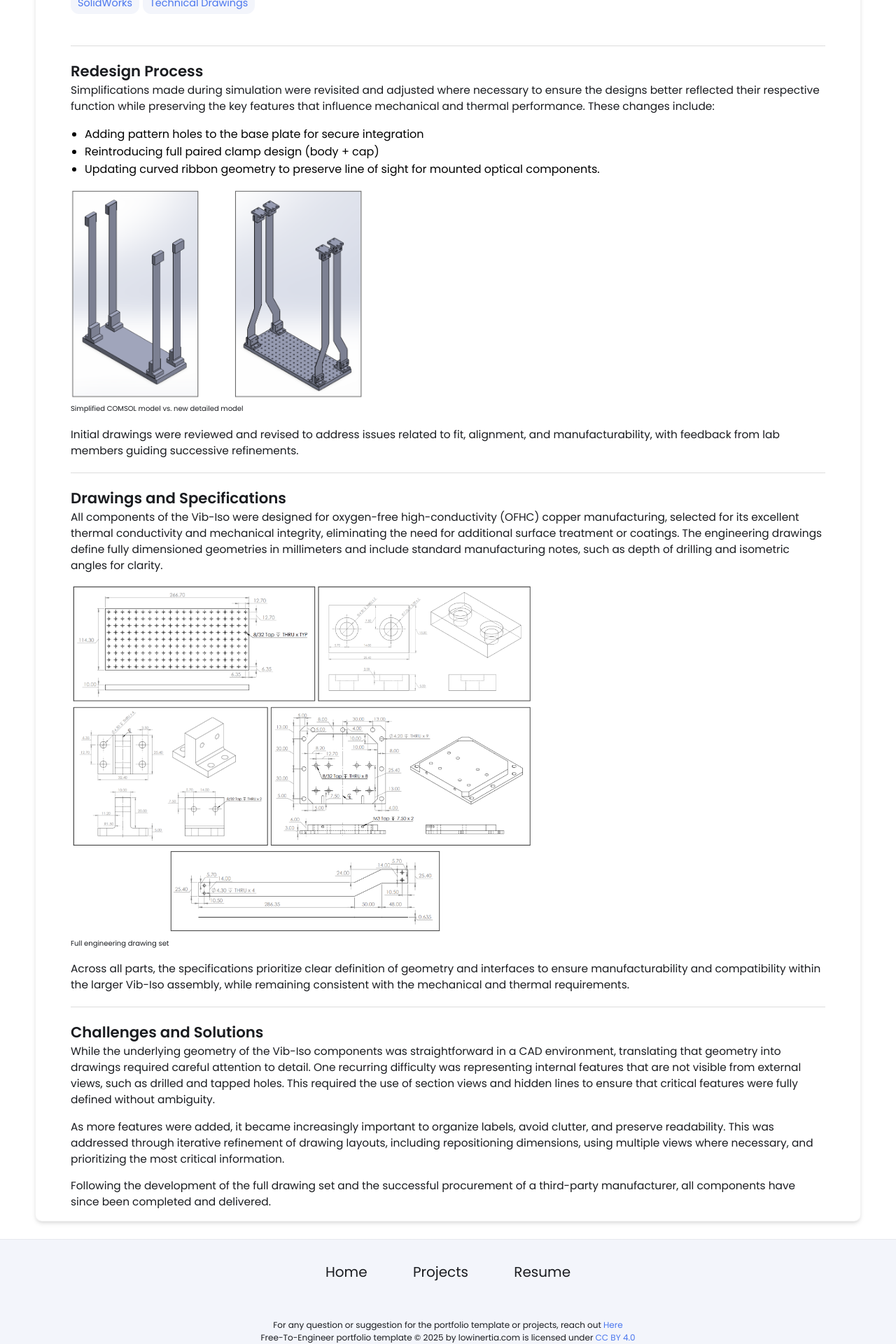
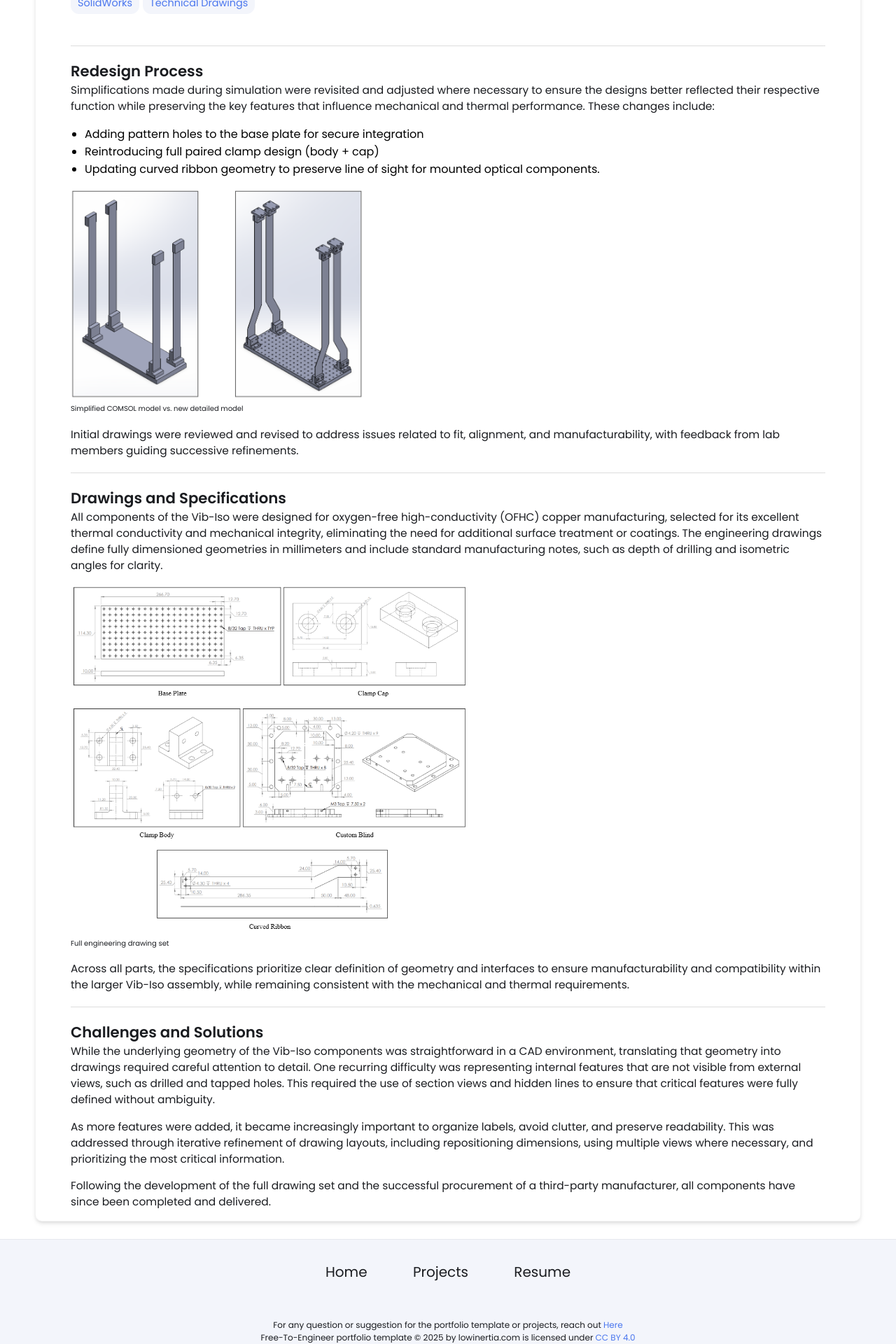
Before and after one commit to emiliohernand/emiliohernand.github.io, a Jekyll site: the page built from _projects/vib-iso-drawings/index.md, in a window 1280 px wide. Shown: the part 714-2634 px from the top of the page at 70% size. Built offline with Jekyll 4.4.1, drawn with Linux system fonts in a browser that asks for light colours.

Commit message:
Update index.md

```diff
--- a/_projects/vib-iso-drawings/index.md
+++ b/_projects/vib-iso-drawings/index.md
@@ -24,7 +24,7 @@ Initial drawings were reviewed and revised to address issues related to fit, ali
 ## Drawings and Specifications
 All components of the Vib-Iso were designed for oxygen-free high-conductivity (OFHC) copper manufacturing, selected for its excellent thermal conductivity and mechanical integrity, eliminating the need for additional surface treatment or coatings. The engineering drawings define fully dimensioned geometries in millimeters and include standard manufacturing notes, such as depth of drilling and isometric angles for clarity.
 
-{% include image-gallery.html images="drawings2.png" height="500" %}
+{% include image-gallery.html images="drawings3.png" height="500" %}
 <span style="font-size: 10px">Full engineering drawing set</span>
 
 Across all parts, the specifications prioritize clear definition of geometry and interfaces to ensure manufacturability and compatibility within the larger Vib-Iso assembly, while remaining consistent with the mechanical and thermal requirements.
```
